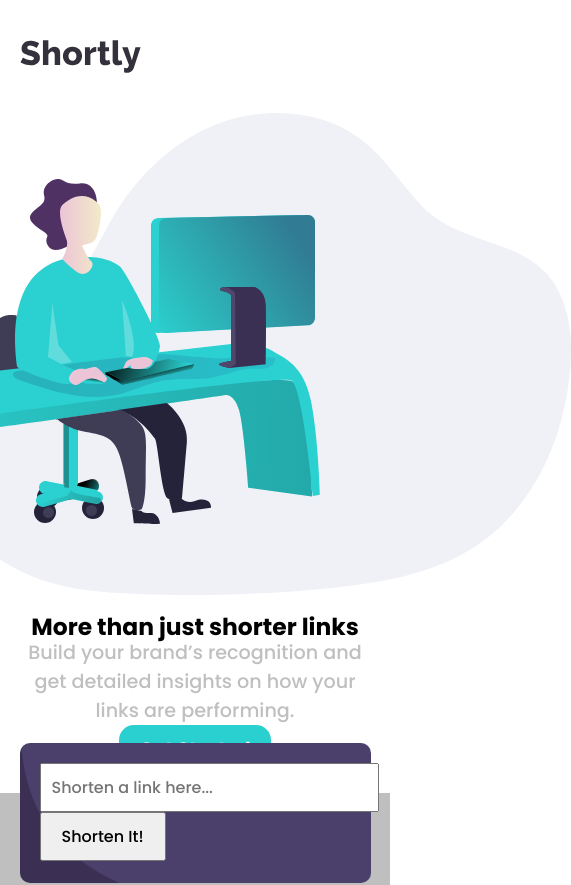
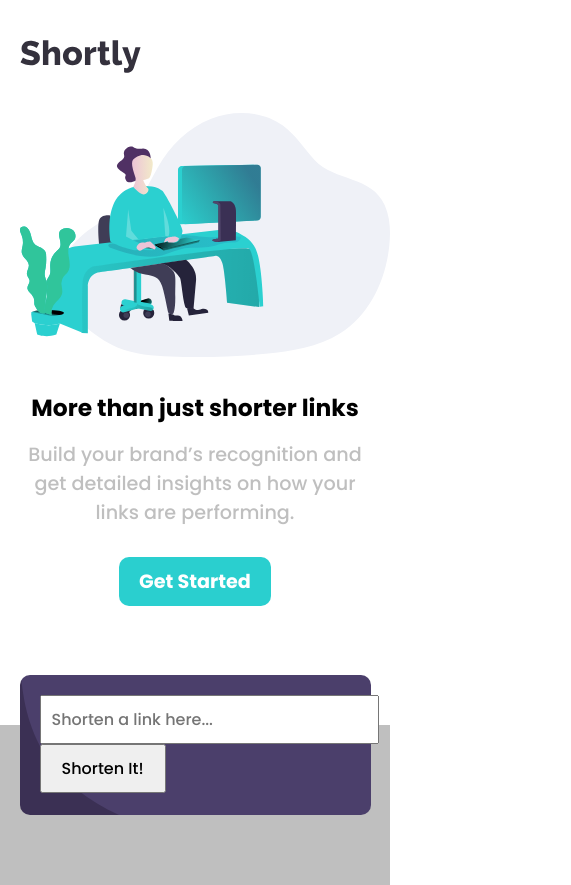
Before and after one commit to PapaBob31/url-shortener-robex, an Angular app: page / in a window 390 px wide. Shown: the top 885 px of the page, 571 px wide, since content can reach past the window. Built offline with nearby package versions, Linux system fonts and the light colour scheme.

Commit message:
Update hero-section.component.scss

```diff
--- a/src/app/hero-section/hero-section.component.scss
+++ b/src/app/hero-section/hero-section.component.scss
@@ -9,12 +9,13 @@
 	h1 {
 		font-size: 6vw;
 		line-height: 1;
-		margin: 0;
+		margin: 20px 0;
 	}
 
 	p {
 		font-size: 1.2rem;
 		color: styles.$gray;
+    margin-bottom: 30px;
 	}
 
 	button {
@@ -24,13 +25,12 @@
 		font-size: 1.2rem;
 		font-weight: bold;
 		border-width: 0;
-		border-radius: 15px;
+		border-radius: 10px;
 	}
 }
 
 div {
 	width: 45%;
-
 }
 
 img {
@@ -42,14 +42,14 @@
 	section {
 		flex-direction: column;
 		justify-content: flex-start;
-		padding: 0;
+		padding: 0 0 100px;
 		text-align: center;
-
+    overflow-x: hidden;
 	}
 
 	img {
 		order: 0;
-		width: unset;
+		width: 95%;
     margin-left: 5%;
 	}
 
@@ -58,4 +58,8 @@
 		padding: 5%;
     width: unset;
 	}
+
+  h1 {
+    font-size: 2rem;
+  }
 }
```
